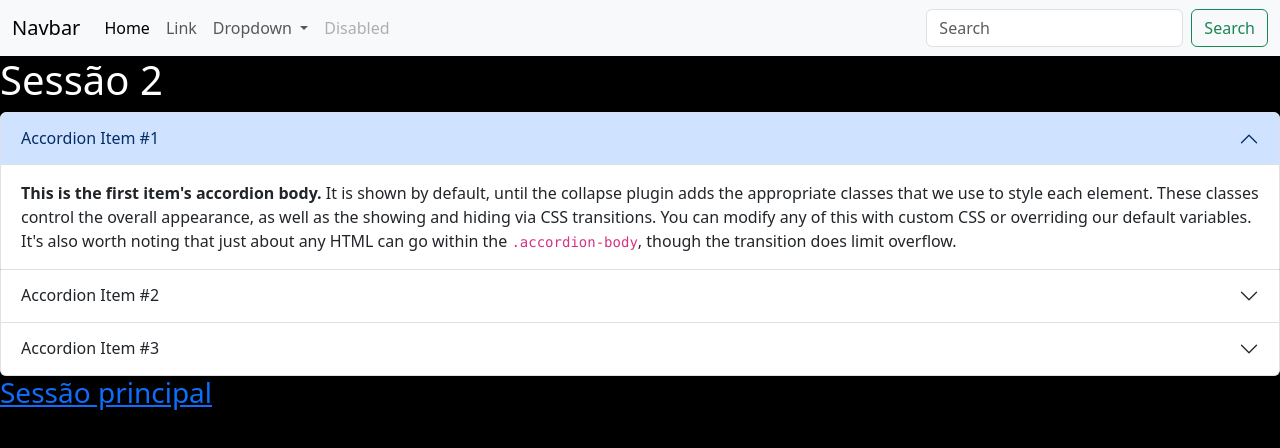
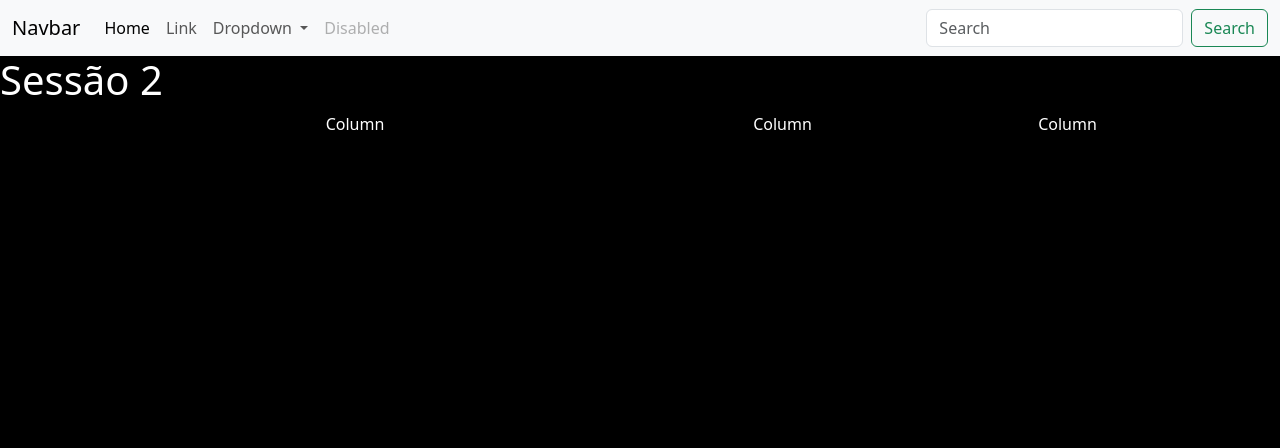
Before and after one commit to Andressamoraesss/andressamoraesss.github.io, a plain HTML site: page sessao2.html in a window 1280 px wide. Drawn offline with nearby package versions, Linux system fonts and the light colour scheme.

Commit message:
Add files via upload

```diff
--- a/sessao2.html
+++ b/sessao2.html
@@ -52,45 +52,19 @@
   </div>
 </nav>
 <h1>Sessão 2</h1>
-    <div class="accordion" id="accordionExample">
-  <div class="accordion-item">
-    <h2 class="accordion-header">
-      <button class="accordion-button" type="button" data-bs-toggle="collapse" data-bs-target="#collapseOne" aria-expanded="true" aria-controls="collapseOne">
-        Accordion Item #1
-      </button>
-    </h2>
-    <div id="collapseOne" class="accordion-collapse collapse show" data-bs-parent="#accordionExample">
-      <div class="accordion-body">
-        <strong>This is the first item's accordion body.</strong> It is shown by default, until the collapse plugin adds the appropriate classes that we use to style each element. These classes control the overall appearance, as well as the showing and hiding via CSS transitions. You can modify any of this with custom CSS or overriding our default variables. It's also worth noting that just about any HTML can go within the <code>.accordion-body</code>, though the transition does limit overflow.
-      </div>
+<div class="container text-center">
+  <div class="row">
+    <div class="col-6">
+      Column
     </div>
-  </div>
-  <div class="accordion-item">
-    <h2 class="accordion-header">
-      <button class="accordion-button collapsed" type="button" data-bs-toggle="collapse" data-bs-target="#collapseTwo" aria-expanded="false" aria-controls="collapseTwo">
-        Accordion Item #2
-      </button>
-    </h2>
-    <div id="collapseTwo" class="accordion-collapse collapse" data-bs-parent="#accordionExample">
-      <div class="accordion-body">
-        <strong>This is the second item's accordion body.</strong> It is hidden by default, until the collapse plugin adds the appropriate classes that we use to style each element. These classes control the overall appearance, as well as the showing and hiding via CSS transitions. You can modify any of this with custom CSS or overriding our default variables. It's also worth noting that just about any HTML can go within the <code>.accordion-body</code>, though the transition does limit overflow.
-      </div>
+    <div class="col-3">
+      Column
     </div>
-  </div>
-  <div class="accordion-item">
-    <h2 class="accordion-header">
-      <button class="accordion-button collapsed" type="button" data-bs-toggle="collapse" data-bs-target="#collapseThree" aria-expanded="false" aria-controls="collapseThree">
-        Accordion Item #3
-      </button>
-    </h2>
-    <div id="collapseThree" class="accordion-collapse collapse" data-bs-parent="#accordionExample">
-      <div class="accordion-body">
-        <strong>This is the third item's accordion body.</strong> It is hidden by default, until the collapse plugin adds the appropriate classes that we use to style each element. These classes control the overall appearance, as well as the showing and hiding via CSS transitions. You can modify any of this with custom CSS or overriding our default variables. It's also worth noting that just about any HTML can go within the <code>.accordion-body</code>, though the transition does limit overflow.
-      </div>
+    <div class="col-3">
+      Column
     </div>
   </div>
 </div>
-    <h3><a href="index.html">Sessão principal</a></h3>
 </body>
 </html>
 </body>
```
